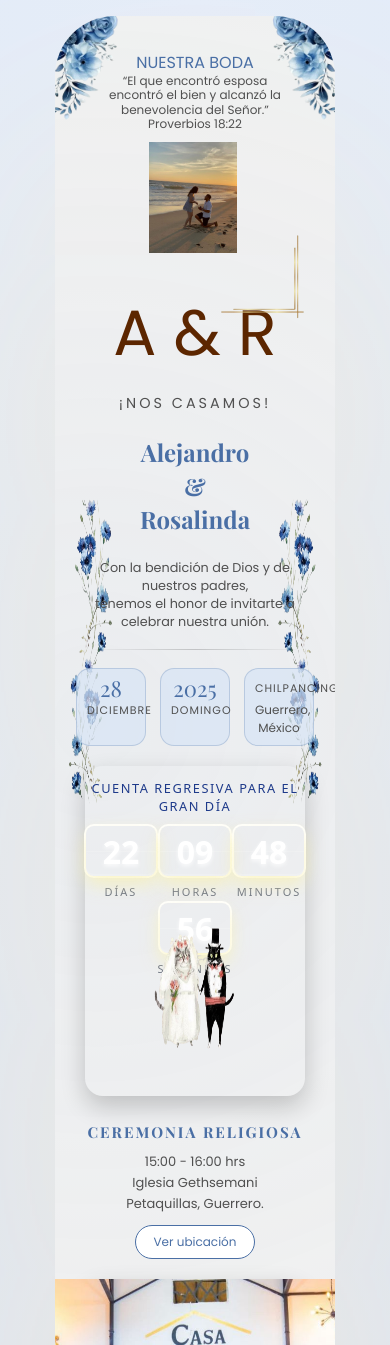
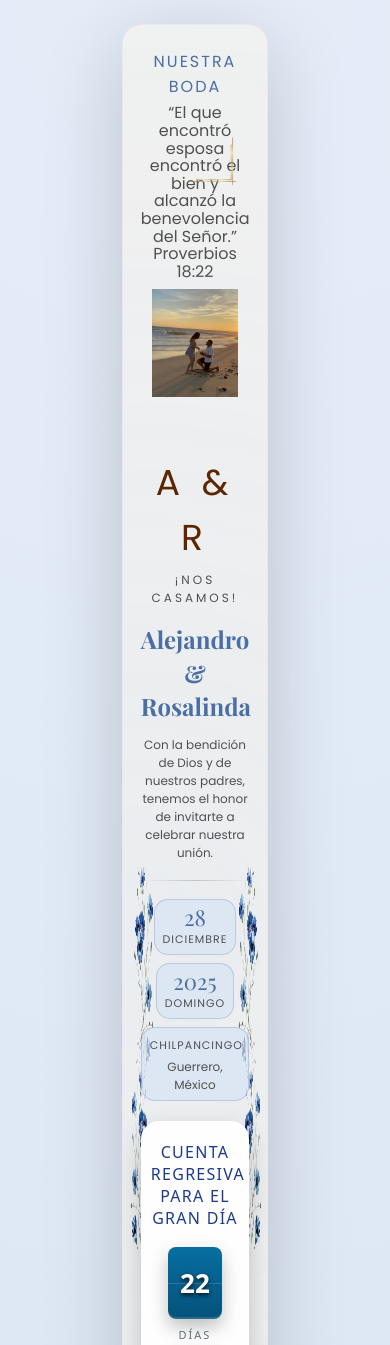
Before and after one commit to Alejandro-MN/Boda, a plain HTML site: page index.html in a window 390 px wide. Shown: the top 1345 px of the page. Drawn offline with nearby package versions, Linux system fonts and the light colour scheme.

Commit message:
Add files via upload

```diff
--- a/index.html
+++ b/index.html
@@ -36,17 +36,14 @@
 
     .contenedor {
       width: 100%;
-      max-width: 75%;
-      /* MÁS ANCHO */
+      max-width: 40%;
       background: var(--fondo);
-      border-radius: 60px;
-      /* MÁS REDONDO */
-      padding: 10% 8%;
-      /* MÁS PADDING */
+      border-radius: 26px;
+      padding: 2% 2%;
       position: relative;
-      box-shadow: 0 180px 4900px oklch(93.585% 0.03217 87.285);
+      box-shadow: 0 18px 80px rgba(0, 0, 0, 0.18);
       overflow: hidden;
-      border: -10px solid rgba(0, 0, 0, 0.05);
+      border: 1px solid rgba(0, 0, 0, 0.05);
     }
 
     /* Textura tipo papel dentro del contenedor */
@@ -63,7 +60,6 @@
 
     .contenido {
       position: relative;
-      /* para que quede encima de la textura */
       z-index: 2;
     }
 
@@ -75,58 +71,45 @@
     }
 
     .cinta-superior {
-      width: 90%;
-      /* Se ajusta al tamaño de la pantalla */
-      max-width: 900px;
-      /* Evita que se vea demasiado ancho en pantallas grandes */
-      margin: auto;
       text-align: center;
+      font-size: 130%;
       text-transform: uppercase;
       color: var(--azul);
-
-      font-size: clamp(1rem, 2.5vw, 1.8rem);
-      line-height: 1.3;
+      margin-bottom: 5%;
     }
 
     .cita {
-      width: 85%;
-      /* Adaptable al ancho de pantalla */
-      max-width: 600px;
-      /* Evita que se extienda demasiado en pantallas grandes */
-      margin: 0 auto 5%;
-      /* Centrado con margen inferior */
-
       text-align: center;
-      font-size: clamp(0.75rem, 1.6vw, 1.1rem);
-      line-height: 1.2;
+      font-size: 100%;
+      margin-bottom: 8%;
+      line-height: 110%;
     }
 
-
     .iniciales {
-      font-size: 400%;
-      letter-spacing: 8%;
+      font-size: 44px;
+      letter-spacing: 8px;
       text-align: center;
-      margin-bottom: 6%;
+      margin-bottom: 6px;
       color: rgb(92, 38, 0);
     }
 
     .subtitulo {
       text-align: center;
-      margin-bottom: 10%;
-      font-size: 90%;
+      margin-bottom: 16px;
+      font-size: 12px;
       letter-spacing: 3px;
       text-transform: uppercase;
     }
 
     .nombres {
       text-align: center;
-      margin-bottom: 10%;
+      margin-bottom: 12px;
       line-height: 1.4;
     }
 
     .frase-pequena {
       text-align: center;
-      font-size: 80%;
+      font-size: 12px;
       margin-bottom: 18px;
     }
 
@@ -144,6 +127,7 @@
       margin-bottom: 18px;
       text-align: center;
       font-size: 11px;
+      flex-wrap: wrap;
     }
 
     .fecha-bloque {
@@ -172,25 +156,26 @@
       margin-top: 4px;
     }
 
+    /* FOTO / CONTENEDORES DE IMAGEN */
     .foto {
       width: 100%;
       border-radius: 18px;
-      height: 330px;
-      background-size: cover;
-      background-position: center;
       margin: 20px 0;
       box-shadow: 0 10px 25px rgba(0, 0, 0, 0.2);
       position: relative;
-      display: flex;
-      justify-content: center;
-      /* centra horizontal */
-      align-items: center;
-      /* centra vertical */
+      overflow: hidden;
+    }
 
+    .foto img {
+      width: 100%;
+      display: block;
+      height: auto;
+      border-radius: 18px;
     }
 
     .seccion {
       margin-top: 26px;
+      position: relative;
     }
 
     .titulo-seccion {
@@ -277,94 +262,105 @@
       color: var(--azul);
     }
 
+    /* DECORACIONES Y FOTOS ESPECIALES */
+    .flor-img,
+    .flor-img2,
+    .f,
+    .f2,
+    .gatos,
+    .esquinaFoto {
+      max-width: 100%;
+      height: auto;
+    }
+
     .flor-img {
-      width: 60%;
-      height: fit-content;
+      width: 45%;
       position: absolute;
-      top: -2.5%;
-      left: -11%;
+      top: -60px;
+      left: -40px;
       transform: rotate(90deg) scaleX(-1);
+      z-index: 1;
     }
 
     .flor-img2 {
-      width: 60%;
-      height: fit-content;
+      width: 45%;
       position: absolute;
-      top: -2.5%;
-      left: 51%;
+      top: -60px;
+      right: -40px;
       transform: rotate(-90deg);
+      z-index: 1;
     }
 
     .rodillas {
-      width: 40%;
+      width: 70%;
+      max-width: 280px;
+      display: block;
+      margin: 0 auto 8px;
+      height: auto;
       position: relative;
-      left: 29%;
-      height: fit-content;
+      left: 0;
     }
 
     .esquinaFoto {
-      width: 60%;
-      height: fit-content;
+      width: 65%;
+      max-width: 260%;
       position: absolute;
-      top: 4.33%;
-      left: 105px;
-      transform: scaleX(-1);
+      top: 7.7%;
+      left: 62.5%;
+      transform: translateX(-50%) scaleX(-1);
+      z-index: 1;
     }
 
     .mancha {
-      width: 100%;
-      height: 10%;
+      width: 90%;
+      max-width: 420px;
+      height: auto;
       position: absolute;
-      top: 69.5%;
-      left: -3%;
+      top: -30px;
+      left: 50%;
+      transform: translateX(-50%);
       z-index: -1;
+      opacity: 0.4;
     }
 
-    .casaIndigo {
-      width: 500px;
-      height: 330px;
+    .casaIndigo,
+    .playa {
+      width: 100%;
+      height: auto;
       border-radius: 20px;
+      display: block;
     }
 
-    .playa {
-      width: 500px;
-      height: 330px;
-      border-radius: 20px;
-    }
-
+    /* CUENTA REGRESIVA */
     .cuentaRegresiva {
       width: 100%;
       border-radius: 18px;
-      height: 330px;
-      background-size: cover;
-      background-position: center;
       margin: 20px 0;
       box-shadow: 0 10px 25px rgba(0, 0, 0, 0.2);
       position: relative;
-      display: flex;
-      justify-content: center;
-      /* centra horizontal */
+      padding: 20px 10px 24px;
+      background: #fefefe;
+      overflow: hidden;
     }
 
     .contador-flip {
       text-align: center;
-      margin: 6% auto;
+      margin: 0 auto;
       font-family: system-ui, -apple-system, BlinkMacSystemFont, "Segoe UI", sans-serif;
       color: #000000;
     }
 
     .flip-title {
-      font-size: 80%;
+      font-size: 18px;
       letter-spacing: 0.12em;
-      margin-bottom: 5%;
+      margin-bottom: 18px;
       color: #1e3a8a;
-      /* azul */
     }
 
     .flip-row {
       display: flex;
       justify-content: center;
-      gap: 4px;
+      gap: 12px;
       flex-wrap: wrap;
     }
 
@@ -376,11 +372,11 @@
 
     .flip-card {
       width: 70px;
-      height: 50px;
-      background: linear-gradient(180deg, #076ea1);
+      height: 90px;
+      background: linear-gradient(180deg, #076ea1, #05527a);
       border-radius: 8px;
       box-shadow:
-        0 8px 18px rgba(249, 241, 173, 0.7),
+        0 8px 18px rgba(0, 0, 0, 0.25),
         inset 0 -2px 0 rgba(255, 255, 255, 0.15),
         0 0 0 2px #ffffff;
       display: flex;
@@ -402,10 +398,10 @@
     }
 
     .flip-card span {
-      font-size: 200%;
+      font-size: 34px;
       font-weight: 700;
       color: #ffffff;
-      text-shadow: 0 2px 4px rgba(255, 255, 255, 0.8);
+      text-shadow: 0 2px 4px rgba(0, 0, 0, 0.8);
     }
 
     .flip-label {
@@ -417,17 +413,18 @@
 
     .gatos {
       width: 40%;
-      height: 50%;
+      max-width: 160px;
       position: absolute;
-      top: 40%;
-      left: 30%;
+      bottom: -10px;
+      left: 50%;
+      transform: translateX(-50%);
     }
 
     .f {
       width: 35%;
       height: 10%;
       position: absolute;
-      top: 13%;
+      top: 18%;
       left: -5%;
       transform: scaleX(-1);
     }
@@ -436,8 +433,107 @@
       width: 35%;
       height: 10%;
       position: absolute;
-      top: 13%;
+      top: 18%;
       left: 70%;
+    }
+
+    /* --------- RESPONSIVE --------- */
+
+    @media (max-width: 600px) {
+      body {
+        padding: 24px 12px;
+      }
+
+      .contenedor {
+        padding: 24px 18px;
+        border-radius: 20px;
+      }
+
+      .cinta-superior {
+        font-size: 16px;
+        letter-spacing: 2px;
+      }
+
+      .iniciales {
+        font-size: 36px;
+        letter-spacing: 6px;
+      }
+
+      .flip-card {
+        width: 60px;
+        height: 80px;
+      }
+
+      .flip-card span {
+        font-size: 30px;
+      }
+
+      .flip-title {
+        font-size: 16px;
+        letter-spacing: 0.08em;
+      }
+
+      .rodillas {
+        width: 80%;
+      }
+
+      .esquinaFoto {
+        width: 70%;
+        top: 70px;
+      }
+
+      .mancha {
+        top: -10px;
+        opacity: 0.35;
+      }
+
+      .gatos {
+        width: 48%;
+        bottom: -6px;
+      }
+
+      .f,
+      .f2 {
+        width: 36%;
+        bottom: 30px;
+      }
+
+      .agradecimiento {
+        font-size: 16px;
+      }
+    }
+
+    @media (max-width: 400px) {
+
+      .flip-row {
+        gap: 8px;
+      }
+
+      .flip-card {
+        width: 54px;
+        height: 72px;
+      }
+
+      .flip-card span {
+        font-size: 26px;
+      }
+
+      .fecha {
+        gap: 8px;
+      }
+
+      .fecha-bloque {
+        min-width: 60px;
+        padding: 6px 8px;
+      }
+
+      .flor-img,
+      .flor-img2 {
+        width: 50%;
+        top: -50px;
+      }
+
+
     }
   </style>
 </head>
@@ -455,13 +551,15 @@
     <img src="f.png" class="f">
     <img src="f.png" class="f2">
 
+    <div class="flores der"></div>
+
     <div class="contenido">
       <!-- CINTA SUPERIOR -->
       <div class="cinta-superior">Nuestra boda</div>
 
       <!-- CITA -->
       <p class="cita">
-        “El que encontró esposa encontró el bien y alcanzó la benevolencia del Señor.”<br>
+        “El que encontró esposa encontró el bien y <br>alcanzó la benevolencia del Señor.”<br>
         Proverbios 18:22
       </p>
 
@@ -503,7 +601,7 @@
         </div>
       </div>
 
-      <!-- FOTO PRINCIPAL -->
+      <!-- FOTO PRINCIPAL / CUENTA REGRESIVA -->
       <div class="cuentaRegresiva">
         <div class="contador-flip">
           <div class="flip-title">CUENTA REGRESIVA PARA EL GRAN DÍA</div>
@@ -577,8 +675,6 @@
 
       <!-- ITINERARIO -->
       <div class="seccion">
-
-        <!-- ESQUINA IMAGEN -->
         <img src="mancha.png" class="mancha"><br>
 
         <h3 class="titulo-seccion">Itinerario</h3>
@@ -638,9 +734,7 @@
 
   <script>
     function actualizarCuenta() {
-      // Cambia el año si lo necesitas
       const objetivo = new Date("December 28, 2025 15:00:00").getTime();
-
       const ahora = new Date().getTime();
       const diferencia = objetivo - ahora;
 
@@ -649,6 +743,7 @@
           "<div class='flip-title'>¡LLEGÓ EL GRAN DÍA! 🎉</div>";
         return;
       }
+
       const dias = Math.floor(diferencia / (1000 * 60 * 60 * 24));
       const horas = Math.floor((diferencia % (1000 * 60 * 60 * 24)) / (1000 * 60 * 60));
       const minutos = Math.floor((diferencia % (1000 * 60 * 60)) / (1000 * 60));
@@ -659,16 +754,16 @@
       document.getElementById("minutos").textContent = String(minutos).padStart(2, "0");
       document.getElementById("segundos").textContent = String(segundos).padStart(2, "0");
     }
+
     setInterval(actualizarCuenta, 1000);
     actualizarCuenta();
   </script>
 
   <script>
     const musica = document.getElementById("musica");
-    musica.volume = 1.0;      // volumen normal
-    musica.muted = true;      // empieza silenciada por reglas del navegador
+    musica.volume = 1.0;
+    musica.muted = true;
 
-    // Cuando el usuario haga cualquier clic o toque la pantalla, activamos el sonido
     function activarSonido() {
       musica.muted = false;
       musica.play();
@@ -681,6 +776,5 @@
   </script>
 
 </body>
-</body>
 
 </html>
```
